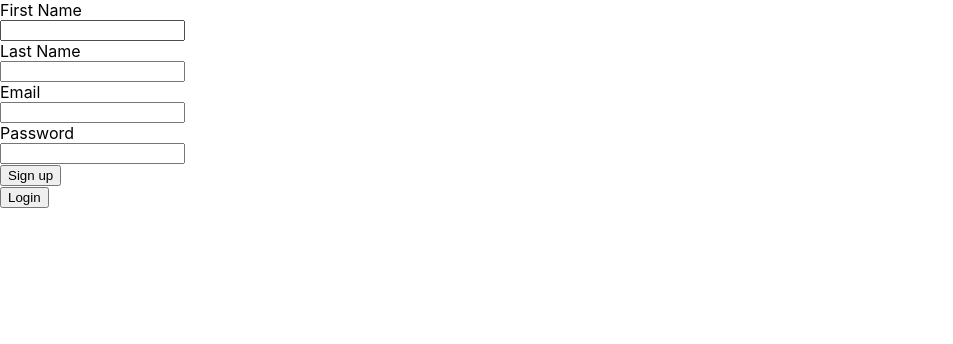
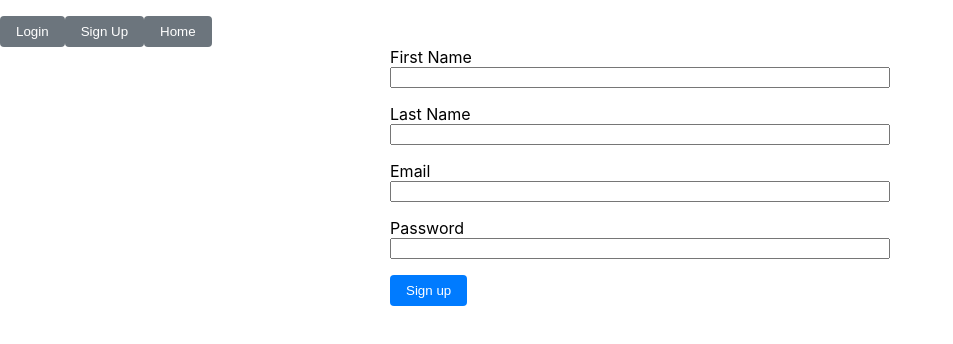
Before and after one commit to Tyler-Johnston/Reptile-Tracker, a React (Vite) app in the folder client/: page /signup in a window 1280 px wide. Shown: the top 344 px of the page, without its empty margins (0-953 px from the left). Built offline with nearby package versions, Linux system fonts and the light colour scheme.

Commit message:
main pages pretty

```diff
--- a/client/src/pages/Root.tsx
+++ b/client/src/pages/Root.tsx
@@ -1,10 +1,20 @@
-import { Outlet, useLocation, useMatch } from "react-router-dom"
+import {useNavigate, Outlet, useLocation, useMatch } from "react-router-dom"
+import { Home } from "./Home";
+
+
 
 export const Root = () => {
   let name = "Home";
+  const navigate = useNavigate()
 
   return (
     <>
+
+    <div style={{display:"flex"}}>
+      <button type="button" onClick={() => navigate("/login")} style={{ background: '#6c757d', color: 'white', padding: '0.5rem 1rem', borderRadius: '0.25rem', border: 'none', marginTop: '1rem' }}>Login</button>
+      <button type="button" onClick={() => navigate("/signup")} style={{ background: '#6c757d', color: 'white', padding: '0.5rem 1rem', borderRadius: '0.25rem', border: 'none', marginTop: '1rem' }}>Sign Up</button>
+      <button type="button" onClick={() => navigate("/")} style={{ background: '#6c757d', color: 'white', padding: '0.5rem 1rem', borderRadius: '0.25rem', border: 'none', marginTop: '1rem' }}>Home</button>
+    </div>
       <Outlet />
     </>
   )
--- a/client/src/pages/SignUp.tsx
+++ b/client/src/pages/SignUp.tsx
@@ -31,28 +31,27 @@ export const SignUp = () => {
   }
 
   return (
-    <div>
-      <form className="signup-form">
-        <label>
+<div style={{ display: 'flex', flexDirection: 'column', alignItems: 'center' }}>
+  <form className="signup-form" style={{ width: '80%', maxWidth: '500px' }}>
+    <label style={{ display: 'flex', flexDirection: 'column', marginBottom: '1rem' }}>
       First Name
       <input value={firstName} onChange={e => setFirstName(e.target.value)} type="text" />
     </label>
-        <label>
+    <label style={{ display: 'flex', flexDirection: 'column', marginBottom: '1rem' }}>
       Last Name
       <input value={lastName} onChange={e => setLastName(e.target.value)} type="text" />
     </label>
-        <label>
+    <label style={{ display: 'flex', flexDirection: 'column', marginBottom: '1rem' }}>
       Email
       <input value={email} onChange={e => setEmail(e.target.value)} type="email" />
     </label>
-        <label>
+    <label style={{ display: 'flex', flexDirection: 'column', marginBottom: '1rem' }}>
       Password
       <input value={password} onChange={e => setPassword(e.target.value)} type="password" />
     </label>
-        <button type="button" onClick={signUp}>Sign up</button>
+    <button type="button" onClick={signUp} style={{ background: '#007bff', color: 'white', padding: '0.5rem 1rem', borderRadius: '0.25rem', border: 'none' }}>Sign up</button>
   </form>
 
-      <button type="button" onClick={() => navigate("/login")}>Login</button>
 
 </div>
 
```
Also changed, not shown: 1 other file (tests, documents, lock files or other folders). Lines whose indentation alone changed are shown as unchanged.
